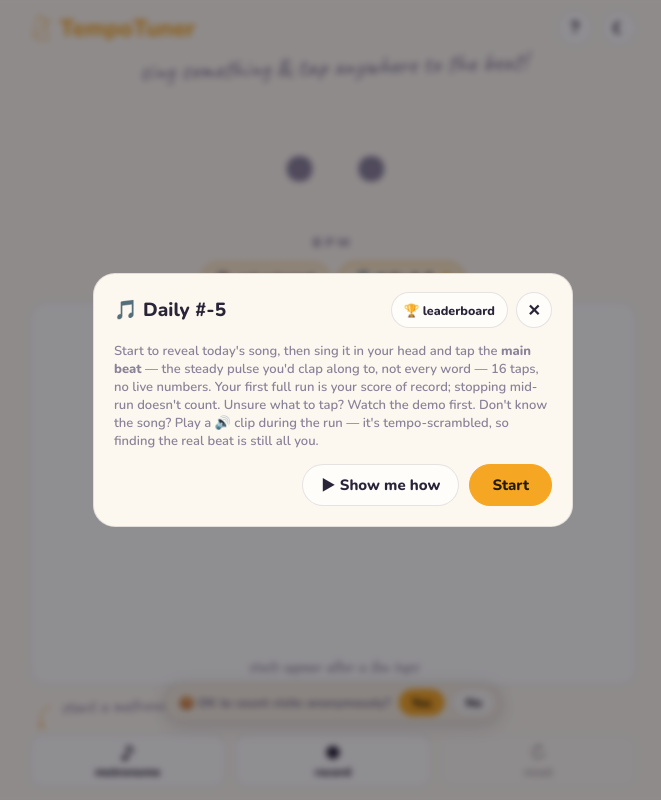
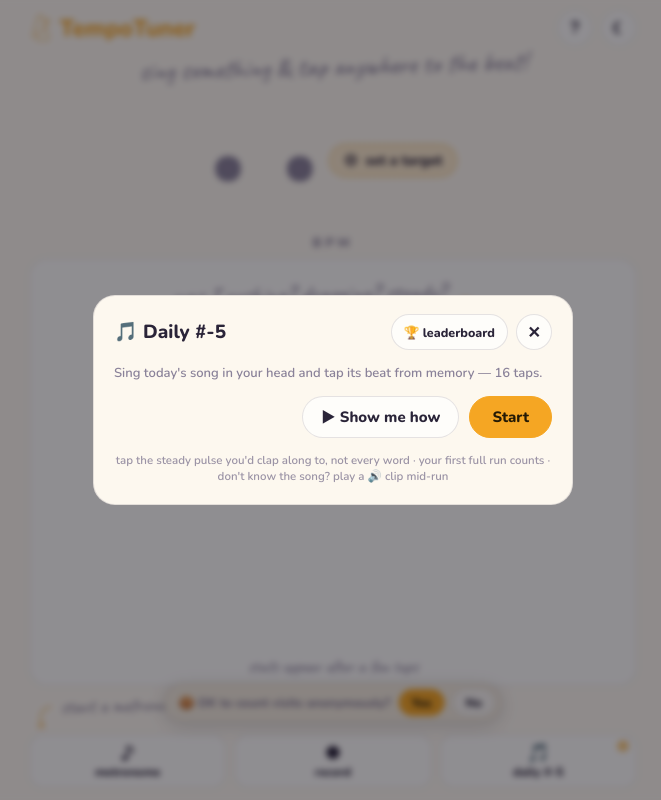
Before and after one commit to sgebb/TempoTuner, a React (Vite) app: page / in a window 1280 px wide. Shown: the whole page, without its empty margins (307-968 px from the left). Built offline with nearby package versions, Linux system fonts and the light colour scheme.

Commit message:
different flow

```diff
--- a/src/App.tsx
+++ b/src/App.tsx
@@ -226,15 +226,12 @@
     stopPreview();
   };
 
-  // "Don't know the song?" — play the clip, tempo-scrambled so it never
-  // leaks the answer (that's why it's free). Listening restarts the run:
-  // the taps so far are cleared, and tapping pauses while it plays.
-  const toggleClip = () => {
-    if (clipPlaying) {
-      stopPreview();
-      return;
-    }
-    if (!challenge?.previewUrl) return;
+  // "Don't know the song?" — the clip plays inside a modal, tempo-scrambled
+  // so it never leaks the answer (that's why it's free). Listening restarts
+  // the run: the taps so far are cleared. The modal closes itself when the
+  // clip ends; closing it early stops the clip (stopPreview fires onDone).
+  const openClip = () => {
+    if (!challenge?.previewUrl || clipPlaying) return;
     setTaps([]);
     setClipPlaying(true);
     playPreview(challenge.previewUrl, { scramble: true, onDone: () => setClipPlaying(false) });
@@ -383,27 +380,18 @@
       <main className="bpm-zone">
         {challenge ? (
           <>
-            {clipPlaying ? (
-              <>
-                <div className="bpm-big clip-wrong">wrong speed!</div>
-                <div className="bpm-label">on purpose — don't tap along</div>
-              </>
-            ) : (
-              <>
             <div className="bpm-big challenge-progress" key={points.length}>
               {Math.min(points.length, CHALLENGE_POINTS)}
               <span className="challenge-total">/{CHALLENGE_POINTS}</span>
             </div>
             <div className="bpm-label">taps</div>
-              </>
-            )}
             <div className="chip-row" data-no-tap>
               <button className="target-chip" onClick={cancelChallenge}>
                 ✕ stop challenge
               </button>
               {!challenge.practice && challenge.previewUrl && (
-                <button className="target-chip" onClick={toggleClip}>
-                  {clipPlaying ? '◼ stop clip' : '🔊 remind me how it goes'}
+                <button className="target-chip" onClick={openClip}>
+                  🔊 remind me how it goes
                 </button>
               )}
             </div>
@@ -422,11 +410,10 @@
           </>
         ) : (
           <>
+            <div className="bpm-row" data-no-tap>
               <div className={`bpm-big ${bpm !== null ? '' : 'bpm-empty'}`} style={{ color: bpmColor }} key={taps.length}>
                 {bpm ?? '· ·'}
               </div>
-            <div className="bpm-label">BPM</div>
-            <div className="chip-row" data-no-tap>
               <button className="target-chip" onClick={() => setTargetOpen(true)}>
                 {targetBpm !== null ? (
                   <>
@@ -450,22 +437,13 @@
                   </>
                 )}
               </button>
+            </div>
+            <div className="bpm-label">BPM</div>
             {songPlaying && (
-                <button className="target-chip" onClick={() => stopPreview()}>
+              <button className="target-chip" data-no-tap onClick={() => stopPreview()}>
                 ◼ stop song
               </button>
             )}
-              <button className="target-chip daily-chip" onClick={() => setDailyOpen(true)}>
-                🎵 daily #{day}
-                {todayResult ? (
-                  <span className="daily-chip-score">
-                    {todayResult.skipped ? 'skipped' : `${todayResult.score}/100`}
-                  </span>
-                ) : (
-                  <span className="pulse-dot" aria-hidden="true" />
-                )}
-              </button>
-            </div>
           </>
         )}
       </main>
@@ -474,19 +452,9 @@
         {challenge ? (
           <div className="graph-empty squiggle">
             <div>
-              {clipPlaying ? (
-                <>
-                  the clip's tempo is scrambled — hearing the song is free,
-                  <br />
-                  finding its real beat is still on you! (taps pause meanwhile)
-                </>
-              ) : (
-                <>
               eyes off the screen — trust your inner clock!
               <br />
               numbers show up when you're done
-                </>
-              )}
             </div>
           </div>
         ) : demo.running ? (
@@ -499,6 +467,17 @@
           </div>
         ) : (
           <>
+        {(hasSession || recorder.hasRecording) && (
+          <button
+            className="icon-btn graph-reset"
+            data-no-tap
+            onClick={reset}
+            title="Clear taps and recording"
+            aria-label="Reset"
+          >
+            ↻
+          </button>
+        )}
         {points.length === 0 && recorder.volume.length === 0 ? (
           <div className="graph-empty squiggle">
             <div>
@@ -604,14 +583,10 @@
             {recorder.status === 'playing' ? 'stop' : 'play'}
           </button>
         )}
-        <button
-          className="btn"
-          onClick={reset}
-          disabled={!hasSession && !recorder.hasRecording}
-          title="Clear taps and recording"
-        >
-          <span className="btn-icon">↻</span>
-          reset
+        <button className="btn" onClick={() => setDailyOpen(true)} title="Daily tempo challenge">
+          <span className="btn-icon">🎵</span>
+          daily #{day}
+          {!todayResult && <span className="pulse-dot btn-dot" aria-hidden="true" />}
         </button>
       </nav>
       </>
@@ -628,6 +603,28 @@
       ))}
 
       <ConsentBanner />
+      {clipPlaying && challenge && (
+        <div className="overlay overlay-center" data-no-tap>
+          <div className="sheet clip-sheet">
+            <div className="sheet-header">
+              <h2>🔊 {challenge.title}</h2>
+              <button className="icon-btn" onClick={() => stopPreview()} aria-label="Close">
+                ✕
+              </button>
+            </div>
+            <div className="clip-wrong">wrong speed!</div>
+            <p className="sheet-hint">
+              The pitch is real but the tempo is scrambled on purpose — hear how the song goes,
+              then find its real beat yourself. Your taps restart when you close this.
+            </p>
+            <div className="sheet-actions">
+              <button className="btn btn-primary" onClick={() => stopPreview()}>
+                Done — let me tap
+              </button>
+            </div>
+          </div>
+        </div>
+      )}
       {helpOpen && <HelpModal onClose={() => setHelpOpen(false)} />}
       {dailyOpen && (
         <DailySheet
--- a/src/components/DailySheet.tsx
+++ b/src/components/DailySheet.tsx
@@ -347,12 +347,7 @@
         ) : (
           <>
             <p className="sheet-hint">
-              Start to reveal today's song, then sing it in your head and tap the{' '}
-              <strong>main beat</strong> — the steady pulse you'd clap along to, not every word —
-              16 taps, no live numbers. Your first full run is your score of record; stopping
-              mid-run doesn't count. Unsure what to tap? Watch the demo first. Don't know the
-              song? Play a 🔊 clip during the run — it's tempo-scrambled, so finding the real
-              beat is still all you.
+              Sing today's song in your head and tap its beat from memory — 16 taps.
             </p>
             {startError && (
               <p className="sheet-hint start-error">
@@ -367,6 +362,10 @@
                 {startBusy ? 'Starting…' : 'Start'}
               </button>
             </div>
+            <p className="sheet-hint sheet-fineprint">
+              tap the steady pulse you'd clap along to, not every word · your first full run
+              counts · don't know the song? play a 🔊 clip mid-run
+            </p>
           </>
         )}
       </div>
--- a/src/styles.css
+++ b/src/styles.css
@@ -188,6 +188,18 @@
   opacity: 1;
 }
 
+/* big BPM number with the target chip sitting to its right */
+.bpm-row {
+  display: flex;
+  align-items: center;
+  justify-content: center;
+  gap: 14px;
+}
+
+.bpm-row .target-chip {
+  margin-top: 0;
+}
+
 .chip-row {
   margin-top: 8px;
   display: flex;
@@ -198,14 +210,6 @@
 
 .chip-row .target-chip {
   margin-top: 0;
-}
-
-.daily-chip {
-  border-style: solid;
-}
-
-.daily-chip-score {
-  color: var(--accent);
 }
 
 .pulse-dot {
@@ -266,8 +270,10 @@
 
 /* the clip plays at a deliberately wrong tempo — say so LOUDLY */
 .clip-wrong {
-  font-size: clamp(34px, 10vmin, 60px);
+  font-size: clamp(34px, 10vmin, 52px);
+  font-weight: 800;
   color: var(--warn);
+  text-align: center;
   transform: rotate(-2deg);
   animation: pop 0.25s ease-out, blink 1.6s ease-in-out infinite;
 }
@@ -289,6 +295,16 @@
   background: var(--card);
   padding: 6px 6px 0;
   position: relative;
+}
+
+.graph-reset {
+  position: absolute;
+  top: 8px;
+  right: 8px;
+  z-index: 5;
+  width: 32px;
+  height: 32px;
+  font-size: 15px;
 }
 
 .graph-hint-label {
@@ -417,6 +433,7 @@
 }
 
 .btn {
+  position: relative;
   flex: 1 1 0;
   min-width: 0;
   display: flex;
@@ -442,6 +459,12 @@
 .btn:disabled {
   opacity: 0.35;
   cursor: not-allowed;
+}
+
+.btn-dot {
+  position: absolute;
+  top: 7px;
+  right: 9px;
 }
 
 .btn-icon {
@@ -572,6 +595,13 @@
 .sheet-hint {
   font-size: 13px;
   color: var(--muted);
+}
+
+/* the details nobody has to read — tucked under the action buttons */
+.sheet-fineprint {
+  font-size: 11.5px;
+  text-align: center;
+  opacity: 0.85;
 }
 
 .sheet-actions {
```
Lines whose indentation alone changed are shown as unchanged.
